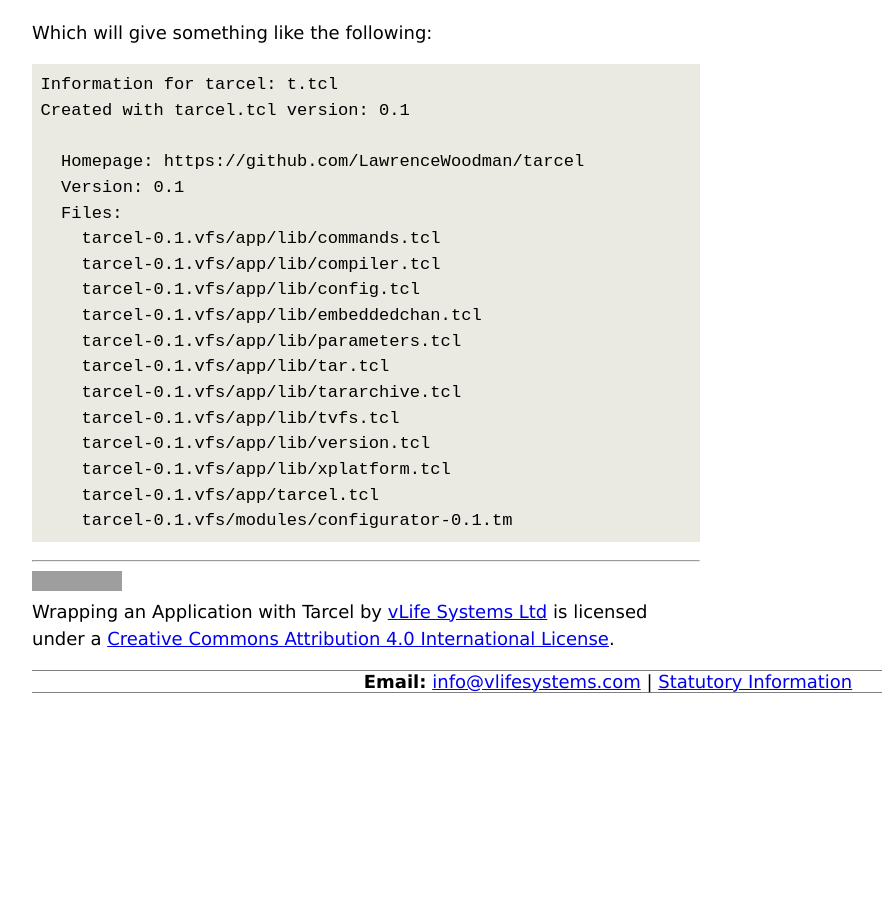
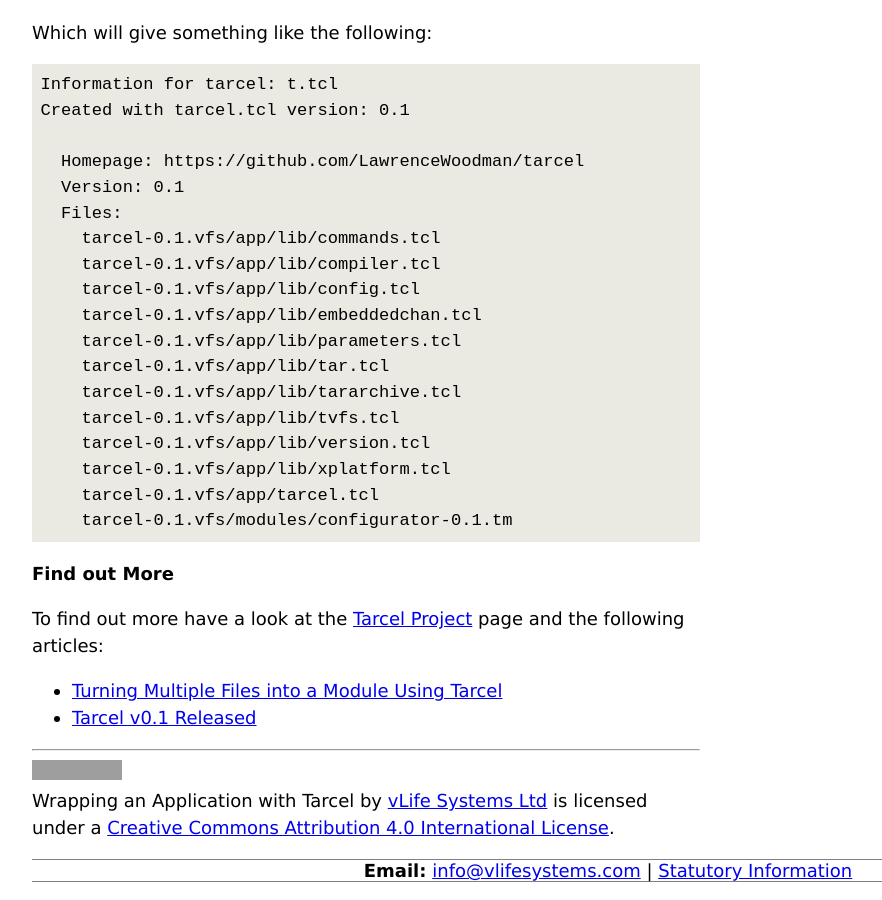
Before and after one commit to vlifesystems/vlifesystems.github.io, a Jekyll site: the page built from _posts/2015-06-23-wrapping-an-application-with-tarcel.markdown, in a window 1280 px wide and 900 px high, scrolled down 2043 px. Shown: the whole window, without its empty margins (32-914 px from the left). Built offline with Jekyll 4.4.1, drawn with Linux system fonts in a browser that asks for light colours; before the commit the page ends 2754 px from its top, so only the background shows below that; grey boxes are pictures that could not be loaded.

Commit message:
Add 'Find out More' for each Tarcel page

```diff
--- a/_posts/2015-06-23-wrapping-an-application-with-tarcel.markdown
+++ b/_posts/2015-06-23-wrapping-an-application-with-tarcel.markdown
@@ -104,3 +104,13 @@
         tarcel-0.1.vfs/app/lib/xplatform.tcl
         tarcel-0.1.vfs/app/tarcel.tcl
         tarcel-0.1.vfs/modules/configurator-0.1.tm
+
+#### Find out More ####
+To find out more have a look at the [Tarcel Project](/projects/tarcel/) page and the following articles:<br />
+  <ul id="briefPosts">
+    {% for post in site.posts %}
+      {% if post.tags contains 'Tarcel' and post != page %}
+        <li><a href="{{ post.url }}">{{ post.title }}</a></li>
+      {% endif %}
+    {% endfor %}
+  </ul>
```
Also changed, not shown: _posts/2015-06-23-turning-multiple-files-into-a-module-using-tarcel.markdown (+11 -0 lines), projects/tarcel/index.html (+9 -0 lines).
